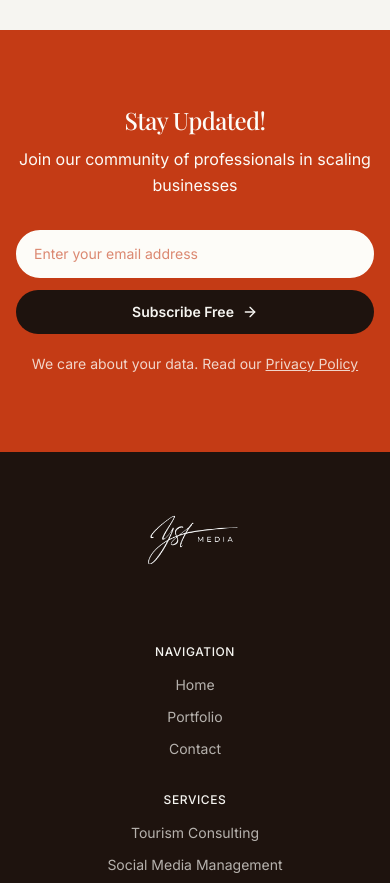
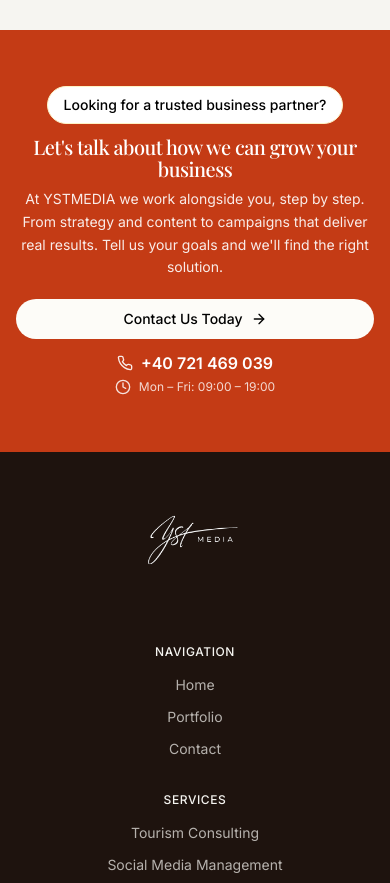
Before and after one commit to nedelschimatei1/ystmediaweb, a Next.js app: page / in a window 390 px wide. Shown: the part 4838-5721 px from the top of the page. Built offline with nearby package versions, Linux system fonts and the light colour scheme; a web font is replaced by a local one.

Commit message:
finished home and contact 2/2/2026

```diff
--- a/app/contact/page.tsx
+++ b/app/contact/page.tsx
@@ -66,7 +66,7 @@ export default function ContactPage() {
         <ContactDivider />
 
         {/* Secondary - Contact Form */}
-        <section id="form" className="py-12 lg:py-16 bg-background scroll-mt-24">
+        <section id="form" className="py-4 lg:py-6 bg-background scroll-mt-20">
           <div className="max-w-7xl mx-auto px-6 lg:px-8">
             <div className="grid grid-cols-1 lg:grid-cols-5 gap-8 lg:gap-12">
               <div className="lg:col-span-3">
--- a/app/layout.tsx
+++ b/app/layout.tsx
@@ -6,6 +6,7 @@ import { I18nProvider } from '@/lib/i18n'
 import { NewsletterWrapper } from '@/components/newsletter-wrapper'
 import { WhatsAppButton } from '@/components/whatsapp-button'
 import { HomePageSchemas } from '@/components/structured-data'
+import SamePageLinkHandler from '@/components/same-page-link-handler'
 import './globals.css'
 
 const playfair = Playfair_Display({
@@ -103,6 +104,7 @@ export default function RootLayout({
         >
           <I18nProvider>
             {children}
+            <SamePageLinkHandler />
             <NewsletterWrapper />
             <WhatsAppButton />
           </I18nProvider>
--- a/components/contact/contact-divider.tsx
+++ b/components/contact/contact-divider.tsx
@@ -6,7 +6,7 @@ export function ContactDivider() {
   const { t } = useI18n();
 
   return (
-    <div className="py-8 bg-background">
+    <div className="py-4 bg-background">
       <div className="max-w-7xl mx-auto px-6 lg:px-8">
         <div className="flex items-center gap-4">
           <div className="flex-1 h-px bg-border" />
--- a/components/contact/contact-hero.tsx
+++ b/components/contact/contact-hero.tsx
@@ -6,7 +6,7 @@ export function ContactHero() {
   const { t, locale } = useI18n();
 
   return (
-    <section className="relative pt-28 pb-10 lg:pt-32 lg:pb-12 overflow-hidden">
+    <section className="relative pt-16 pb-6 lg:pt-20 lg:pb-8 overflow-hidden">
       {/* Background */}
       <div className="absolute inset-0 bg-gradient-to-b from-muted to-background" />
 
--- a/components/home/cta-section.tsx
+++ b/components/home/cta-section.tsx
@@ -1,36 +1,16 @@
 "use client";
 
-import { ArrowRight, CheckCircle2 } from "lucide-react";
-import { useState } from "react";
+import Link from "next/link";
+import { ArrowRight, Phone, Clock } from "lucide-react";
 import { useI18n } from "@/lib/i18n";
 import { useInView } from "@/hooks/use-in-view";
 
 export function CTASection() {
   const { t } = useI18n();
   const { ref: sectionRef, isInView } = useInView({ threshold: 0.2 });
-  const [email, setEmail] = useState("");
-  const [isSubmitting, setIsSubmitting] = useState(false);
-  const [isSuccess, setIsSuccess] = useState(false);
-
-  const handleSubmit = async (e: React.FormEvent) => {
-    e.preventDefault();
-    if (!email) return;
-    setIsSubmitting(true);
-    try {
-      // Do not send a real request; log client-side only for demo
-      console.log('Newsletter subscribe (client):', { email });
-      setIsSuccess(true);
-      setEmail('');
-    } catch (err) {
-      console.error('Subscribe error', err);
-      alert('A apărut o eroare. Încearcă din nou.');
-    } finally {
-      setIsSubmitting(false);
-    }
-  };
 
   return (
-    <section ref={sectionRef} className="w-full min-h-[50vh] md:h-full flex items-center justify-center bg-primary dark:bg-gradient-to-b dark:from-background dark:via-accent/5 dark:to-background text-primary-foreground dark:text-foreground overflow-hidden relative py-10 sm:py-12 md:py-16">
+    <section ref={sectionRef} className="w-full min-h-[50vh] md:h-full flex items-center justify-center bg-primary dark:bg-gradient-to-b dark:from-background dark:via-accent/5 dark:to-background text-primary-foreground dark:text-foreground overflow-hidden relative py-10 sm:py-12 md:py-0">
       {/* Elegant decorative elements for dark mode */}
       <div className="hidden dark:block absolute inset-0 overflow-hidden pointer-events-none">
         <div className="absolute top-0 left-1/2 -translate-x-1/2 w-[600px] h-[1px] bg-gradient-to-r from-transparent via-accent/30 to-transparent" />
@@ -41,74 +21,60 @@ export function CTASection() {
 
       <div className="max-w-7xl mx-auto px-4 sm:px-6 lg:px-8 relative z-10">
         <div className="max-w-3xl mx-auto text-center">
-          {/* Headline */}
-          <h2
-            className={`font-serif text-2xl sm:text-3xl md:text-4xl lg:text-5xl xl:text-6xl font-medium tracking-tight leading-[1.1] text-primary-foreground dark:text-foreground transition-all duration-700 ${
+          {/* Badge */}
+          <div
+            className={`inline-flex items-center gap-2 px-4 py-2 rounded-full bg-white border border-amber-100 text-black dark:text-white text-sm font-medium mb-3 sm:mb-6 transition-all duration-700 ${
               isInView ? "opacity-100 translate-y-0" : "opacity-0 translate-y-6"
             }`}
           >
-            {t("newsletter.title")}
+            {t("cta.badge")}
+          </div>
+
+          {/* Headline */}
+          <h2
+            className={`font-serif text-xl sm:text-3xl md:text-4xl lg:text-5xl font-medium tracking-tight leading-[1.1] text-white transition-all duration-700 delay-100 ${
+              isInView ? "opacity-100 translate-y-0" : "opacity-0 translate-y-6"
+            }`}
+          >
+            {t("cta.title")}
           </h2>
 
           {/* Subtitle */}
           <p
-            className={`mt-3 sm:mt-6 text-base sm:text-lg md:text-xl text-primary-foreground dark:text-foreground leading-relaxed transition-all duration-700 delay-100 ${
+            className={`mt-2 sm:mt-4 text-sm text-white/90 leading-relaxed transition-all duration-700 delay-200 ${
               isInView ? "opacity-100 translate-y-0" : "opacity-0 translate-y-6"
             }`}
           >
-            {t("newsletter.subtitle")}
+            {t("cta.desc")}
           </p>
 
-          {/* Newsletter Form */}
-          {!isSuccess ? (
-            <form
-              onSubmit={handleSubmit}
-              className={`mt-8 sm:mt-10 transition-all duration-700 delay-200 ${
-                isInView ? "opacity-100 translate-y-0" : "opacity-0 translate-y-6"
-              }`}
+          {/* CTA Buttons */}
+          <div
+            className={`mt-5 sm:mt-8 flex flex-col sm:flex-row items-center justify-center gap-3 sm:gap-4 transition-all duration-700 delay-300 ${
+              isInView ? "opacity-100 translate-y-0" : "opacity-0 translate-y-6"
+            }`}
+          >
+            <Link
+              href="/contact#form"
+              className="group w-full sm:w-auto inline-flex items-center justify-center gap-2 px-5 sm:px-7 py-2.5 sm:py-3.5 text-sm font-medium bg-primary-foreground text-black dark:bg-foreground dark:text-background rounded-full transition-all duration-300 hover:scale-105 hover:shadow-lg dark:shadow-foreground/20 dark:hover:shadow-foreground/40 active:scale-100"
             >
-              <div className="flex flex-col sm:flex-row gap-3 max-w-xl mx-auto">
-                <input
-                  type="email"
-                  value={email}
-                  onChange={(e) => setEmail(e.target.value)}
-                  placeholder={t("newsletter.placeholder")}
-                  required
-                  className="flex-1 px-4 sm:px-5 py-3 sm:py-4 sm:rounded-l-full sm:rounded-r-none rounded-full bg-primary-foreground dark:bg-background border-2 border-primary-foreground dark:border-border text-primary dark:text-foreground placeholder:text-primary/60 dark:placeholder:text-muted-foreground focus:outline-none transition-colors text-sm sm:text-base"
-                />
-                <button
-                  type="submit"
-                  disabled={isSubmitting}
-                  className="group inline-flex items-center justify-center gap-2 px-6 sm:px-8 py-3 sm:py-4 text-sm sm:text-base font-semibold bg-foreground dark:bg-foreground text-background dark:text-background sm:rounded-r-full sm:rounded-l-none rounded-full transition-all duration-300 hover:opacity-90 disabled:opacity-70"
-                >
-                  {isSubmitting ? t("newsletter.processing") : t("newsletter.button")}
-                  {!isSubmitting && <ArrowRight className="w-4 h-4 group-hover:translate-x-1 transition-transform duration-300" />}
-                </button>
-              </div>
-
-              {/* Privacy notice */}
-              <p className="mt-5 text-sm text-primary-foreground/80 dark:text-foreground/80">
-                {t("newsletter.privacy")}{" "}
-                <a href="/privacy" className="underline hover:text-primary-foreground dark:hover:text-foreground transition-colors">
-                  {t("newsletter.privacyLink")}
-                </a>
-              </p>
-            </form>
-          ) : (
-            <div
-              className={`mt-8 sm:mt-10 flex flex-col items-center gap-4 transition-all duration-500`}
-            >
-              <div className="w-16 h-16 rounded-full bg-green-500/20 flex items-center justify-center">
-                <CheckCircle2 className="w-8 h-8 text-green-400" />
-              </div>
-              <h3 className="font-serif text-2xl sm:text-3xl font-medium text-primary-foreground dark:text-foreground">
-                {t("newsletter.success.title")}
-              </h3>
-              <p className="text-base text-primary-foreground/80 dark:text-foreground/80 max-w-md">
-                {t("newsletter.success.desc")}
-              </p>
+              {t("cta.button")}
+              <ArrowRight className="w-4 h-4 group-hover:translate-x-1 transition-transform duration-300" />
+            </Link>
+            <div className="flex flex-col items-center sm:items-start sm:border-l sm:border-primary-foreground/20 dark:sm:border-accent/30 sm:pl-6">
+              <a
+                href="tel:+40721469039"
+                className="flex items-center text-base sm:text-lg font-semibold text-white hover:underline transition-all"
+              >
+                <Phone className="w-4 h-4 mr-2 text-white/90" aria-hidden="true" />
+                <span>+40 721 469 039</span>
+              </a>
+              <span className="mt-1 flex items-center text-xs sm:text-sm text-white/80">
+                <Clock className="w-4 h-4 mr-2 text-white/85" aria-hidden="true" />
+                {t("cta.hours")}
+              </span>
             </div>
-          )}
+          </div>
         </div>
       </div>
     </section>
--- a/lib/translations/contact.ts
+++ b/lib/translations/contact.ts
@@ -34,6 +34,10 @@ export const contactTranslations = {
   "contact.info.hours": { ro: "Program", en: "Hours" },
   "contact.info.hoursValue": { ro: "Luni - Vineri: 9:00 - 19:00", en: "Mon - Fri: 9:00 AM - 7:00 PM" },
 
+  // Extra contact form fields
+  "contact.form.otherService": { ro: "Specificați (Altele)", en: "Specify (Other)" },
+  "contact.form.otherServicePlaceholder": { ro: "Spuneți-ne ce servicii doriți...", en: "Tell us which services you need..." },
+
   // Contact map section
   "contact.map.label": { ro: "Locație", en: "Location" },
   "contact.map.title": { ro: "Unde Ne Găsiți", en: "Where to Find Us" },
--- a/lib/translations/cta.ts
+++ b/lib/translations/cta.ts
@@ -1,10 +1,11 @@
 export const ctaTranslations = {
-  "cta.badge": { ro: "Căutați un Partener de Încredere în Afaceri?", en: "Looking for a Trusted Business Partner?" },
-  "cta.title": { ro: "Fii la Curent și Nu Rata Nimic!", en: "Stay Updated and Don't Miss Anything!" },
+  "cta.badge": { ro: "Cauți un partener de încredere pentru afacerea ta?", en: "Looking for a trusted business partner?" },
+  "cta.title": { ro: "Hai să vorbim despre cum îți putem crește business-ul", en: "Let's talk about how we can grow your business" },
   "cta.desc": {
-    ro: "Descoperiți strategii inovative cu YST Media. Abonează-te la newsletter-ul nostru pentru a primi ultimele noutăți din industria turismului.",
-    en: "Discover innovative strategies with YST Media. Subscribe to our newsletter to receive the latest news from the tourism industry."
+    ro: "La YSTMEDIA lucrăm alături de tine, pas cu pas. De la strategie și conținut, până la campanii care aduc rezultate reale. Spune-ne ce obiective ai și găsim soluția potrivită.",
+    en: "At YSTMEDIA we work alongside you, step by step. From strategy and content to campaigns that deliver real results. Tell us your goals and we'll find the right solution."
   },
-  "cta.button": { ro: "Contactați-ne Astăzi", en: "Contact Us Today" },
-  "cta.hours": { ro: "Luni - Vineri: 9:00 - 19:00", en: "Mon - Fri: 9:00 AM - 7:00 PM" },
+  "cta.button": { ro: "Contactează-ne astăzi", en: "Contact Us Today" },
+  "cta.phone": { ro: "+40 721 469 039", en: "+40 721 469 039" },
+  "cta.hours": { ro: "Luni – Vineri: 09:00 – 19:00", en: "Mon – Fri: 09:00 – 19:00" },
 };
```
Also changed, not shown: components/contact/contact-form.tsx (+31 -10 lines), components/same-page-link-handler.tsx (added, +54 -0 lines).
